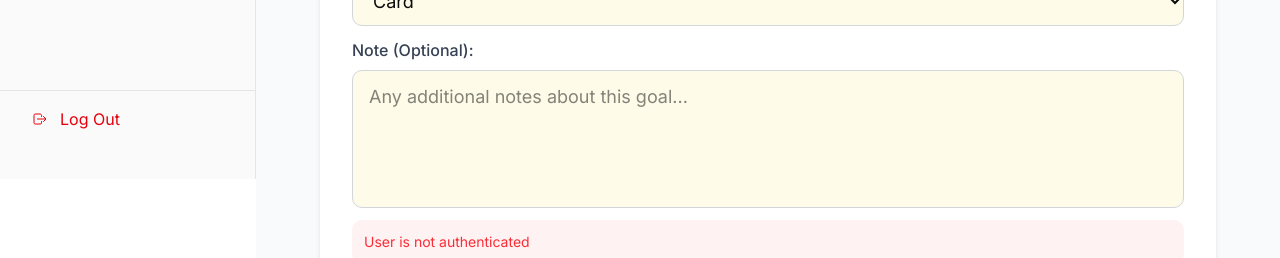
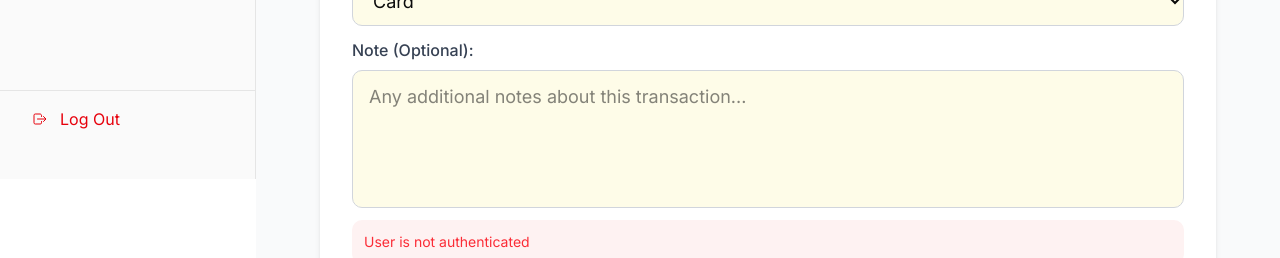
Before and after one commit to Harry-Huynh/MoneySmart-Frontend, a Next.js app: page /transactions/add in a window 1280 px wide. Shown: the part 621-879 px from the top of the page. Built offline with nearby package versions, Linux system fonts and the light colour scheme; no server answers.

Commit message:
fix: Fix the name of each input

```diff
--- a/src/app/(root)/transactions/[id]/edit/page.js
+++ b/src/app/(root)/transactions/[id]/edit/page.js
@@ -458,7 +458,7 @@ export default function EditTransactionPage() {
                 <option value="CHEQUE">Cheque</option>
                 <option value="CARD">Card</option>
               </select>
-              {errors.type && (
+              {errors.paymentMethod && (
                 <p className="text-sm text-red-500">
                   Payment Method is required
                 </p>
@@ -479,7 +479,7 @@ export default function EditTransactionPage() {
                   },
                 })}
                 className="w-full bg-yellow-50 border border-gray-300 rounded-lg px-4 py-3 text-lg focus:outline-none focus:ring-2 focus:ring-yellow-500 focus:border-transparent resize-none"
-                placeholder="Any additional notes about this goal..."
+                placeholder="Any additional notes about this transaction..."
               />
               {errors.note && (
                 <p className="text-sm text-red-500">{errors.note.message}</p>
--- a/src/app/(root)/transactions/add/page.js
+++ b/src/app/(root)/transactions/add/page.js
@@ -445,7 +445,7 @@ export default function AddTransactionPage() {
                 <option value="CHEQUE">Cheque</option>
                 <option value="CARD">Card</option>
               </select>
-              {errors.type && (
+              {errors.paymentMethod && (
                 <p className="text-sm text-red-500">
                   Payment Method is required
                 </p>
@@ -466,7 +466,7 @@ export default function AddTransactionPage() {
                   },
                 })}
                 className="w-full bg-yellow-50 border border-gray-300 rounded-lg px-4 py-3 text-lg focus:outline-none focus:ring-2 focus:ring-yellow-500 focus:border-transparent resize-none"
-                placeholder="Any additional notes about this goal..."
+                placeholder="Any additional notes about this transaction..."
               />
               {errors.note && (
                 <p className="text-sm text-red-500">{errors.note.message}</p>
```
